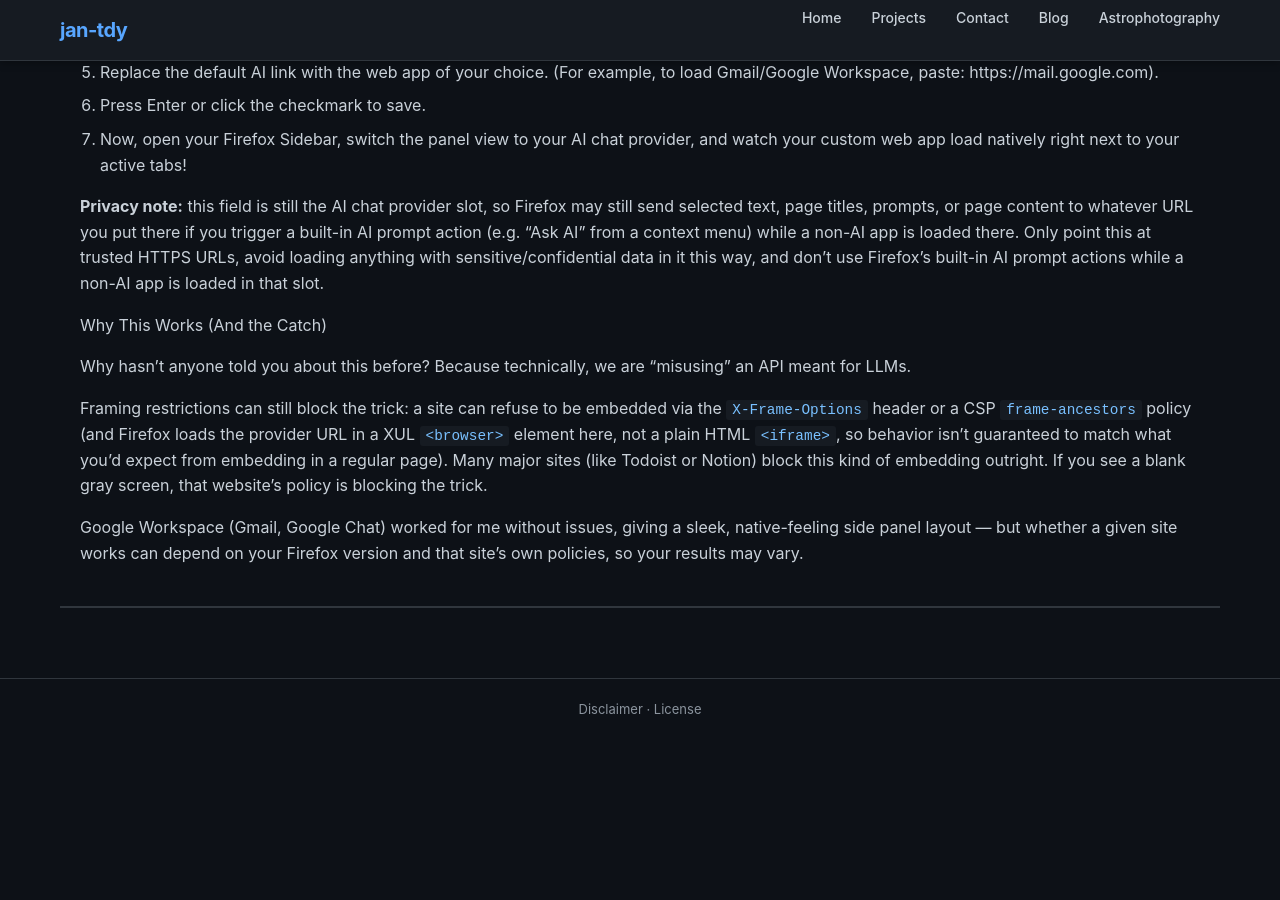
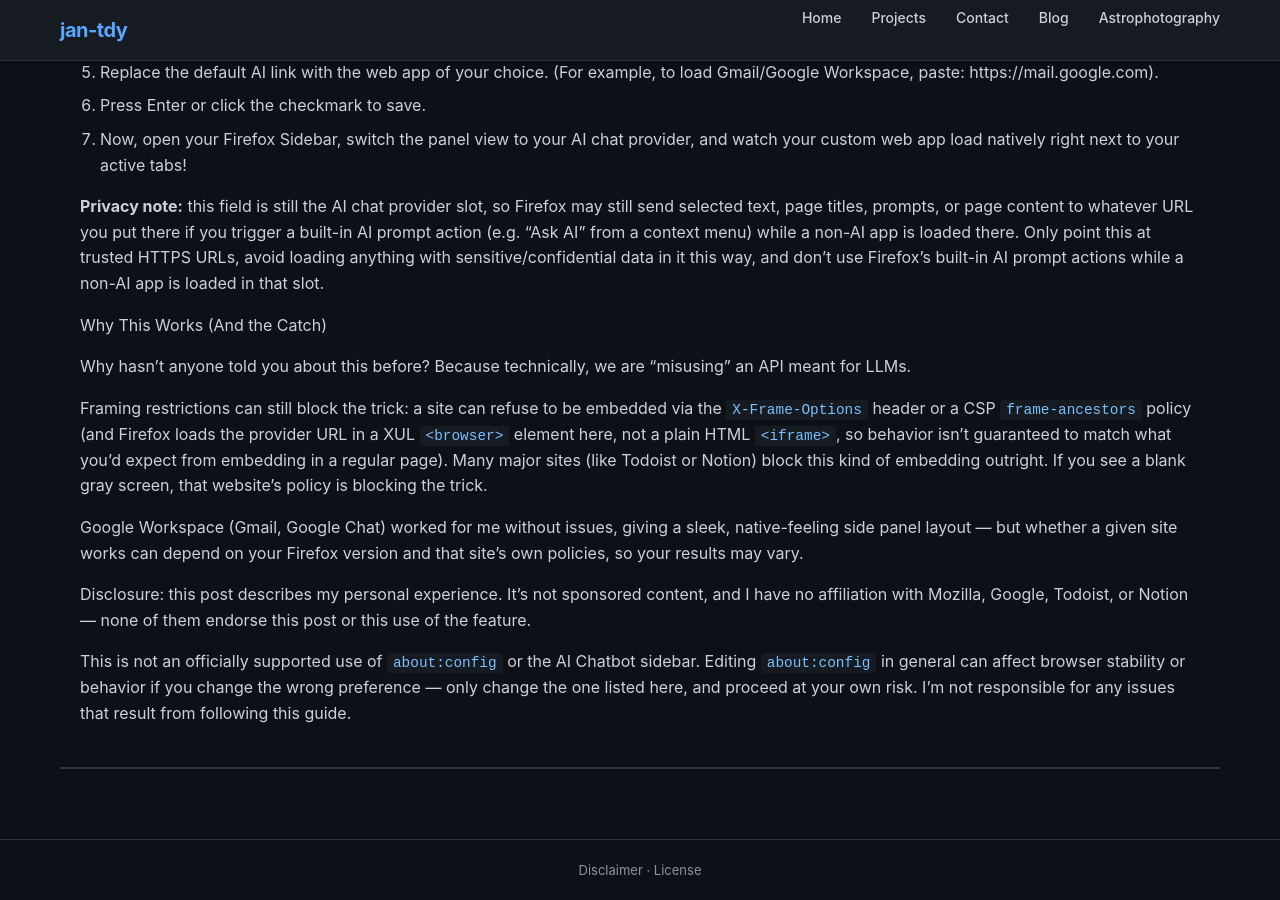
Before and after one commit to jan-tdy/jan-tdy, a Jekyll site: the page built from docs/_posts/2026-10-15-the-hidden-firefox-sidebar-trick.md, in a window 1280 px wide and 900 px high, scrolled down 861 px. Built offline with Jekyll 4.4.1, drawn with Linux system fonts in a browser that asks for light colours; comment, search, counter and statistics services are not loaded; before the commit the page ends 1601 px from its top, so only the background shows below that.

Commit message:
Add no-affiliation and general liability disclaimers
Matches the disclosure style used in other posts (WPvivid, coding
workflow): no sponsorship/affiliation with the products named, plus a
general about:config risk/liability note.

Co-Authored-By: Claude Sonnet 5 <noreply@anthropic.com>
Claude-Session: https://claude.ai/code/session_0167oZtHKLunLCz2dWGosafR

```diff
--- a/docs/_posts/2026-10-15-the-hidden-firefox-sidebar-trick.md
+++ b/docs/_posts/2026-10-15-the-hidden-firefox-sidebar-trick.md
@@ -39,3 +39,7 @@ Why hasn't anyone told you about this before? Because technically, we are "misus
 Framing restrictions can still block the trick: a site can refuse to be embedded via the `X-Frame-Options` header or a CSP `frame-ancestors` policy (and Firefox loads the provider URL in a XUL `<browser>` element here, not a plain HTML `<iframe>`, so behavior isn't guaranteed to match what you'd expect from embedding in a regular page). Many major sites (like Todoist or Notion) block this kind of embedding outright. If you see a blank gray screen, that website's policy is blocking the trick.
 
 Google Workspace (Gmail, Google Chat) worked for me without issues, giving a sleek, native-feeling side panel layout — but whether a given site works can depend on your Firefox version and that site's own policies, so your results may vary.
+
+Disclosure: this post describes my personal experience. It's not sponsored content, and I have no affiliation with Mozilla, Google, Todoist, or Notion — none of them endorse this post or this use of the feature.
+
+This is not an officially supported use of `about:config` or the AI Chatbot sidebar. Editing `about:config` in general can affect browser stability or behavior if you change the wrong preference — only change the one listed here, and proceed at your own risk. I'm not responsible for any issues that result from following this guide.
```
